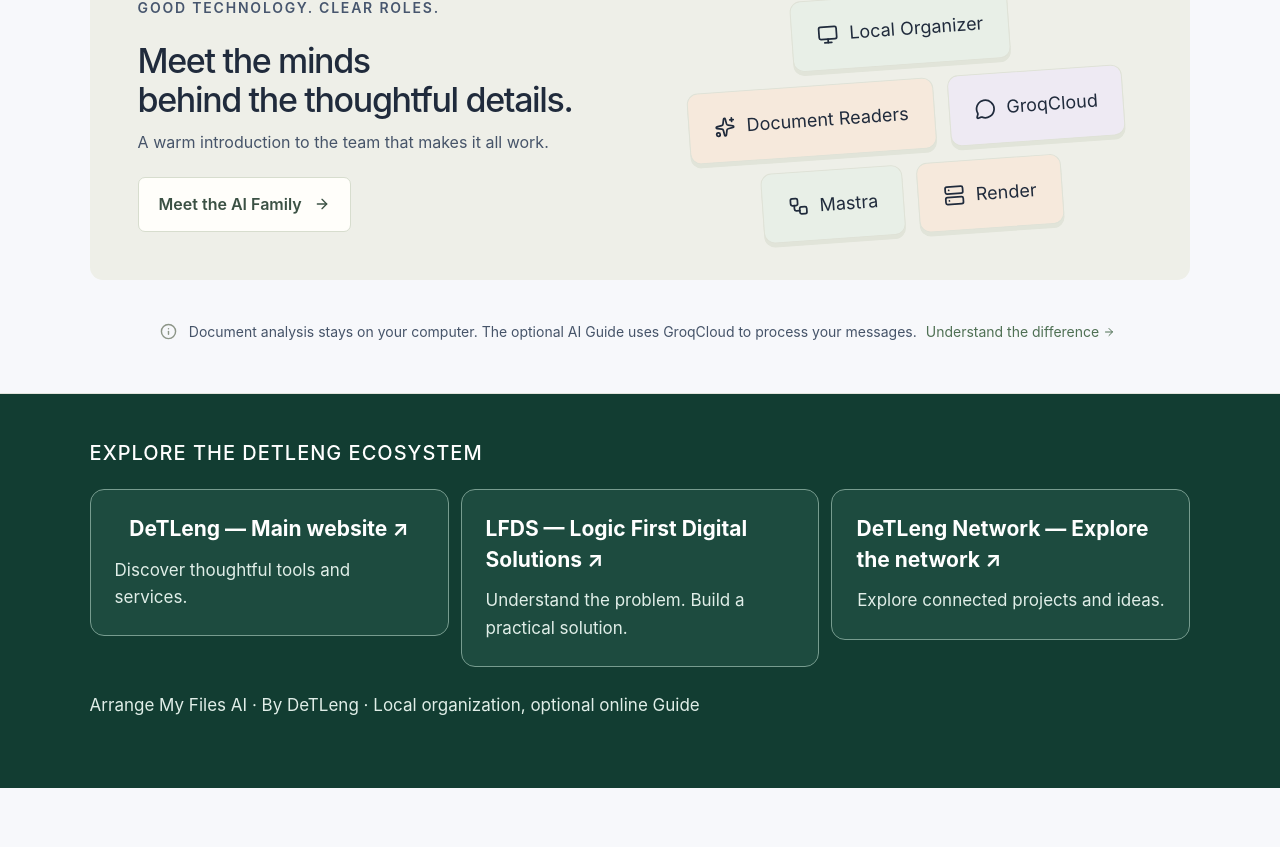
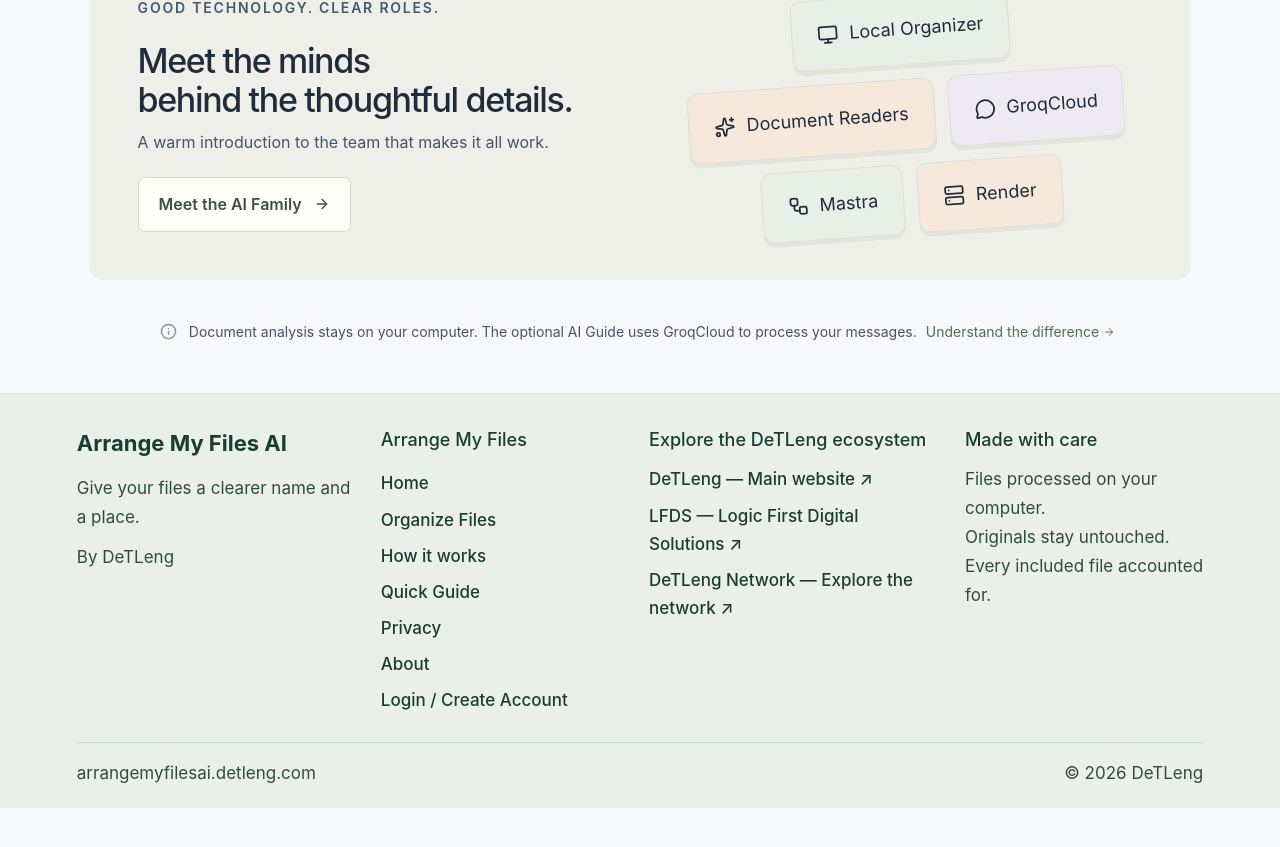
Before and after one commit to Navid-Ishaq/arrangemyfilesai-detleng, a React (Vite) app: page / in a window 1280 px wide. Shown: the part 1423-2270 px from the top of the page. Before the commit the page ends 2211 px from the top, so only its background shows below. Built offline with nearby package versions, Linux system fonts and the light colour scheme.

Commit message:
Add site-wide AI Guide, sticky header and compact footer

```diff
--- a/src/App.tsx
+++ b/src/App.tsx
@@ -822,16 +822,7 @@
                   for.
                 </p>
               </div>
-              <button
-                className="button guide-launcher"
-                aria-expanded={guide}
-                onClick={() => setGuide(!guide)}
-              >
-                <span className="guide-emoji" aria-hidden="true">
-                  🤖
-                </span>{" "}
-                DeTLeng AI Guide
-              </button>
+
             </div>
             <div className="workspace-layout">
               <aside className="workflow-rail">
@@ -1319,7 +1310,8 @@
           </>
         )}
       </main>
-      <EcosystemFooter />
+      <EcosystemFooter navigate={(page) => { if (page === "privacy") { go("help"); setTimeout(() => document.getElementById("privacy")?.scrollIntoView(), 0); } else go(page); }} openLogin={() => setLoginOpen(true)} />
+      {!guide && <button className="button guide-launcher site-guide-launcher" aria-expanded={false} onClick={() => setGuide(true)}><span className="guide-emoji" aria-hidden="true">🤖</span> DeTLeng AI Guide</button>}
       {loginOpen && <LaunchLogin close={() => setLoginOpen(false)} />}
       {guide && (
         <Guide
--- a/src/WebsiteManual.tsx
+++ b/src/WebsiteManual.tsx
@@ -5,8 +5,16 @@
   ["LFDS — Logic First Digital Solutions ↗", "https://lfds.detleng.com/", "Understand the problem. Build a practical solution."],
   ["DeTLeng Network — Explore the network ↗", "https://network.detleng.com/", "Explore connected projects and ideas."],
 ];
-export function EcosystemFooter() {
-  return <footer className="ecosystem-footer"><h2>EXPLORE THE DETLENG ECOSYSTEM</h2><div className="ecosystem-cards">{ecosystemCards.map(([label, href, subtitle]) => <a key={href} href={href} target="_blank" rel="noopener noreferrer"><strong>{label}</strong><span>{subtitle}</span></a>)}</div><p>Arrange My Files AI · By DeTLeng · Local organization, optional online Guide</p></footer>;
+export function EcosystemFooter({ navigate, openLogin }: { navigate: (page: "home" | "organize" | "family" | "demo" | "help" | "privacy") => void; openLogin: () => void }) {
+  return <footer className="ecosystem-footer compact-footer">
+    <div className="footer-columns">
+      <div className="footer-brand"><strong>Arrange My Files AI</strong><p>Give your files a clearer name and a place.</p><span>By DeTLeng</span></div>
+      <div className="footer-navigation"><h2>Arrange My Files</h2>{([["home", "Home"], ["organize", "Organize Files"], ["demo", "How it works"], ["help", "Quick Guide"], ["privacy", "Privacy"], ["family", "About"]] as const).map(([page, label]) => <button key={page} onClick={() => navigate(page)}>{label}</button>)}<button onClick={openLogin}>Login / Create Account</button></div>
+      <div className="footer-ecosystem"><h2>Explore the DeTLeng ecosystem</h2>{ecosystemCards.map(([label, href]) => <a key={href} href={href} target="_blank" rel="noopener noreferrer">{label}</a>)}</div>
+      <div className="footer-care"><h2>Made with care</h2><p>Files processed on your computer.<br />Originals stay untouched.<br />Every included file accounted for.</p></div>
+    </div>
+    <div className="footer-base"><span>arrangemyfilesai.detleng.com</span><span>© {new Date().getFullYear()} DeTLeng</span></div>
+  </footer>;
 }
 export function LaunchLogin({ close }: { close: () => void }) {
   const dialog = useRef<HTMLDialogElement>(null);
--- a/src/style.css
+++ b/src/style.css
@@ -2293,3 +2293,20 @@
   .help-page .help-grid article { padding:24px; }
   .help-page .help-grid h2 { font-size:25px; }
 }
+/* Persistent navigation, shared help, and a compact footer. */
+header { position:sticky; top:0; z-index:15; box-shadow:0 2px 12px #183e2710; }
+html { scroll-padding-top:180px; }
+.site-guide-launcher { position:fixed; right:24px; bottom:24px; z-index:16; border-radius:50px; box-shadow:0 6px 24px #27205935; padding:14px 20px; gap:10px; }
+body:has(.site-guide-launcher) { padding-bottom:90px; }
+footer.compact-footer { padding:32px clamp(20px,6vw,100px) 20px; background:#eaf0e9; color:#183e32; }
+.compact-footer .footer-columns { display:grid!important; grid-template-columns:1.15fr 1fr 1.2fr 1fr; gap:30px; }
+.compact-footer h2 { font-size:18px; letter-spacing:0; color:#183e32; margin:0 0 12px; line-height:1.5; }
+.compact-footer .footer-brand > strong { font-size:22px; }
+.compact-footer p, .compact-footer span { color:#304c40; font-size:17px; line-height:1.7; }
+.compact-footer p { margin:12px 0; }
+.compact-footer a, .compact-footer button { display:block; color:#183e32; font-size:17px; line-height:1.6; padding:4px 0; margin:0; text-align:left; overflow-wrap:anywhere; }
+.compact-footer .footer-ecosystem a { margin-bottom:8px; }
+.compact-footer .footer-base { display:flex!important; flex-direction:row!important; justify-content:space-between; flex-wrap:wrap; gap:12px; border-top:1px solid #cbd8cd; margin-top:24px; padding-top:16px; }
+@media(max-width:1000px) { .compact-footer .footer-columns { grid-template-columns:1fr 1fr; } }
+@media(max-width:600px) { .compact-footer .footer-columns { grid-template-columns:1fr; gap:24px; } .site-guide-launcher { right:12px; bottom:12px; padding:12px 16px; font-size:17px!important; } html { scroll-padding-top:170px; } }
+footer.compact-footer a, footer.compact-footer button { font-size:17px; color:#183e32; line-height:1.65; font-weight:500; }
```
